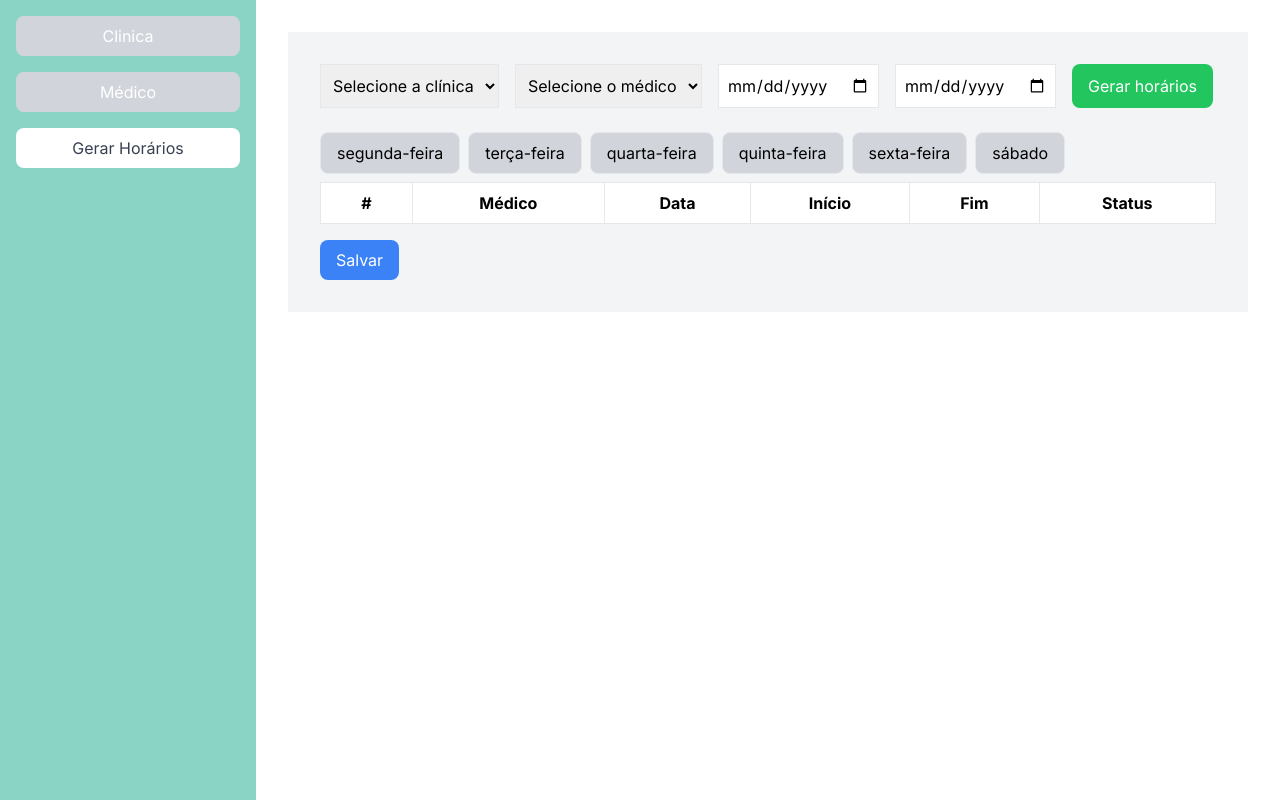
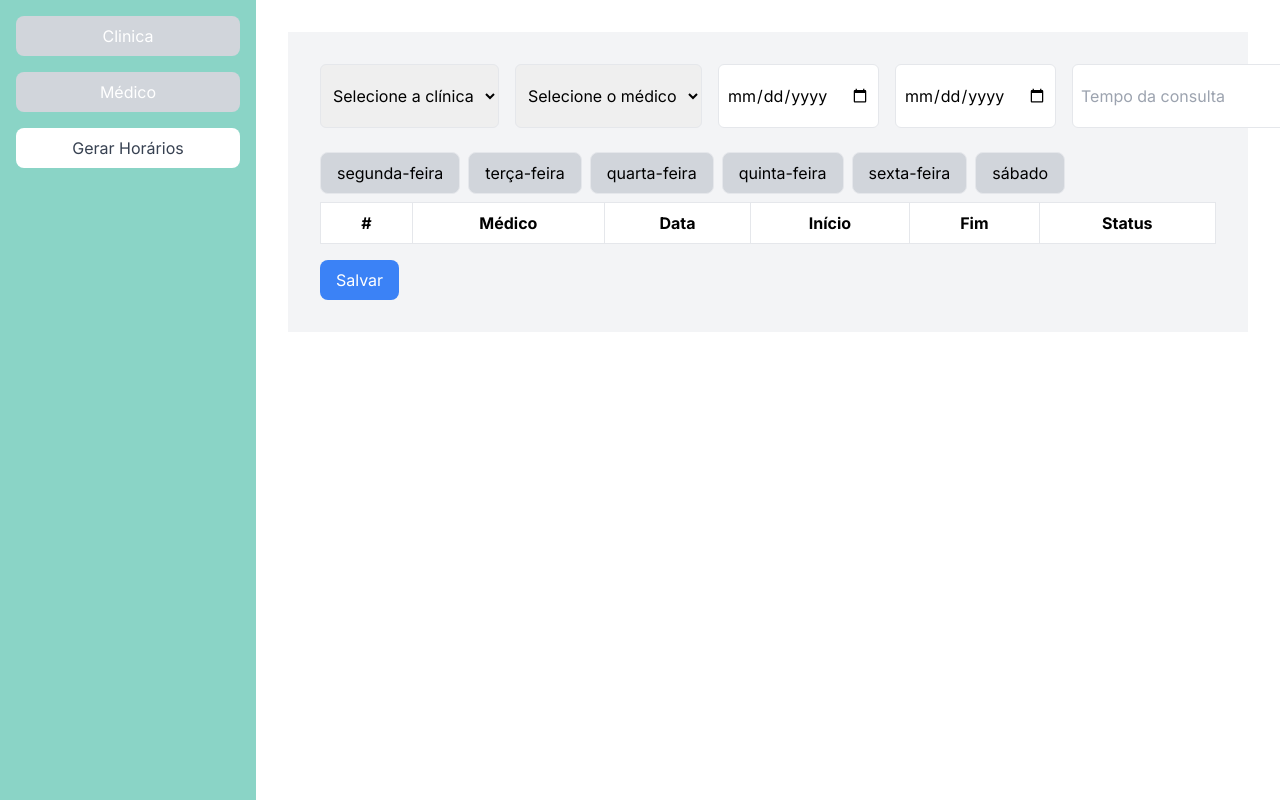
Before and after one commit to duardoliveiras/tech-clin-frontend, a Next.js app: page /administrativo in a window 1280 px wide. Both pictures are taken after a click on the button "Gerar Horários". Built offline with nearby package versions, Linux system fonts and the light colour scheme.

Commit message:
fix: front bordas

```diff
--- a/src/app/administrativo/clinicaForm.tsx
+++ b/src/app/administrativo/clinicaForm.tsx
@@ -27,8 +27,8 @@ const ClinicForm = () => {
   const [selectedFile, setSelectedFile] = useState<File | null>(null);
   const [specialties, setSpecialties] = useState<string[]>([]);
   const [position, setPosition] = useState<[number, number]>([
-    -23.55052, -46.633308,
-  ]); // Posição inicial em São Paulo
+    -15.5987, -56.0991,
+  ]); // Posição inicial em Cuiabá
   const [imagePreview, setImagePreview] = useState<string | null>(null);
 
   const handleFileChange = (event: React.ChangeEvent<HTMLInputElement>) => {
--- a/src/app/administrativo/gerarHorarios.tsx
+++ b/src/app/administrativo/gerarHorarios.tsx
@@ -57,7 +57,7 @@ export const GerarHorarios = () => {
     <div className="flex-1 p-8 bg-gray-100 text-black">
       <div className="flex space-x-4 mb-6">
         <select
-          className="border p-2"
+          className="border p-2 rounded-md"
           value={clinica}
           onChange={(e) => setClinica(e.target.value)}
         >
@@ -66,7 +66,7 @@ export const GerarHorarios = () => {
         </select>
 
         <select
-          className="border p-2"
+          className="border p-2 rounded-md"
           value={medico}
           onChange={(e) => setMedico(e.target.value)}
         >
@@ -78,13 +78,20 @@ export const GerarHorarios = () => {
           type="date"
           value={dataInicial}
           onChange={(e) => setDataInicial(e.target.value)}
-          className="border p-2"
+          className="border p-2 rounded-md"
         />
         <input
           type="date"
           value={dataFinal}
           onChange={(e) => setDataFinal(e.target.value)}
-          className="border p-2"
+          className="border p-2 rounded-md"
+        />
+        <input
+          type="number"
+          value={dataFinal}
+          placeholder="Tempo da consulta"
+          onChange={(e) => setDataFinal(e.target.value)}
+          className="border p-2 rounded-md"
         />
 
         <button
--- a/src/app/administrativo/page.tsx
+++ b/src/app/administrativo/page.tsx
@@ -1,5 +1,5 @@
 "use client";
-// pages/administrativo.tsx
+
 import { useState } from "react";
 import ClinicaForm from "./clinicaForm";
 import { GerarHorarios } from "./gerarHorarios";
```
